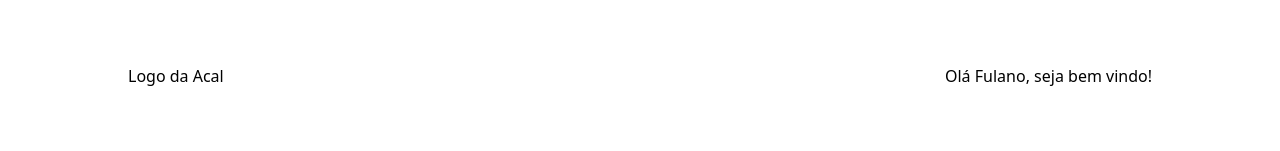
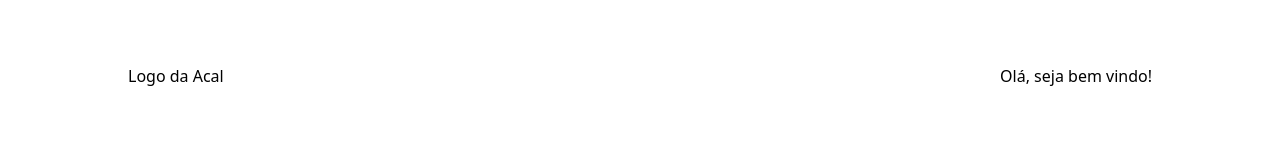
Before and after one commit to acal-rafael/nps-front, a React (Vite) app: page /feedback in a window 1280 px wide. Shown: the top 151 px of the page. Built offline with nearby package versions, Linux system fonts and the light colour scheme; no server answers.

Commit message:
add condictional name client

```diff
--- a/src/components/Body/index.tsx
+++ b/src/components/Body/index.tsx
@@ -1,4 +1,5 @@
 import React from 'react';
+import { useSearchParams } from 'react-router-dom';
 
 import { Footer } from '../Footer';
 import { Header } from '../Header';
@@ -10,7 +11,38 @@ interface IBodyProps {
 
 export const Body = ({ children }: IBodyProps) => {
 
-  return <div
+  const url = window.location.pathname;
+
+  return <>
+    {url === "/sliders"
+      ? <div
+        style={{
+
+          //background: `linear-gradient(160deg, #0096D5, #ffffff, #ffffff, #ffffff, #0096D5)`,
+
+        }}
+
+        className='
+            h-screen
+            w-screen
+            text-center
+            ali
+            flex
+            justify-center
+          '
+      >
+        <div
+          className="
+              flex flex-row flex-wrap
+              justify-center content-center
+            "
+        >
+          {children}
+        </div>
+      </div>
+
+
+      : <div
         style={{
 
           //background: `linear-gradient(160deg, #0096D5, #ffffff, #ffffff, #ffffff, #0096D5)`,
@@ -55,5 +87,8 @@ export const Body = ({ children }: IBodyProps) => {
         </div>
         <Footer />
       </div>
+    }
+  </>
+
 
 }
--- a/src/components/Header/index.tsx
+++ b/src/components/Header/index.tsx
@@ -1,8 +1,22 @@
-import React from 'react'
+import React, { useContext, useEffect, useState } from 'react'
+import { UserContext } from '../../contextApp/userContext'
 
 export const Header = () => {
 
-  let cliente = "Fulano"
+  const [nomeCliente, setNomeCliente] = useState<string>("");
+  const { cliente } = useContext(UserContext);
+
+  useEffect(() => {
+    setNomeCliente(prev => {
+      if (cliente.length > 0) {
+        prev = `${cliente}, `
+        return prev;
+      } else {
+        prev = "";
+        return prev;
+      }
+    })
+  }, [cliente])
 
   return (
 
@@ -28,7 +42,8 @@ export const Header = () => {
       '
     >
       <p>Logo da Acal</p>
-      <p>Olá {cliente}, seja bem vindo!</p>
+      {/* <p>Olá{nomeCliente == "" && nomeCliente}, seja bem vindo!</p> */}
+      <p>Olá, {nomeCliente} seja bem vindo!</p>
     </div>
   )
 }
--- a/src/pages/Congratulation/index.tsx
+++ b/src/pages/Congratulation/index.tsx
@@ -5,7 +5,7 @@ import congratulation from "../../../public/images/congratulation.gif"
 export const Congratulation = () => {
   return <>
     {setTimeout(() => {
-      window.location.href = "https://google.com"
+      window.location.href = "/sliders"
     }, 5000)}
     <img src={congratulation} width={400} height={400} />
   </>
--- a/src/pages/Feedback/index.tsx
+++ b/src/pages/Feedback/index.tsx
@@ -122,7 +122,7 @@ export const Feedback = () => {
       </div>
       <br></br>
       <hr />
-      <a href="http://127.0.0.1:5173/sliders"
+      {/* <a href=" http://localhost:5173/sliders"
         className='
           w-20
           h-12
@@ -135,8 +135,8 @@ export const Feedback = () => {
           font-bold
           text-white
         '
-       >Enviar</a>
-      {/* <Link
+      >Enviar</a> */}
+      <Link
         className='
           w-20
           h-12
@@ -150,8 +150,8 @@ export const Feedback = () => {
           text-white
 
         '
-        to='/'
-       >Enviar</Link> */}
+        to='/congratulation'
+      >Enviar</Link>
     </div>
   )
 }
--- a/src/pages/Sliders/index.tsx
+++ b/src/pages/Sliders/index.tsx
@@ -5,8 +5,8 @@ import { UserContext } from '../../contextApp/userContext';
 
 
 // const socket = io();
-// const socket = io("http://192.168.1.100:4004")
-const socket = io("http://10.1.5.217:4008")
+const socket = io("http://192.168.1.104:4008")
+// const socket = io("http://10.1.5.217:4008")
 
 
 export const Sliders = () => {
@@ -59,7 +59,11 @@ export const Sliders = () => {
         && <Navigate to="/nps" replace={true} />
       }
 
-      <h1>Sliders</h1>
+      <h1
+        className='
+          text-9xl
+        '
+      >{`<`} Sliders {`>`}</h1>
       {/* {goPage && <Navigate to="/nps" replace={true} />} */}
       {/* <button
         onClick={() => setInterval(() => setGoPage(prev => !prev), 200)}
```
Also changed, not shown: src/router/index.tsx (indentation only). Lines whose indentation alone changed are shown as unchanged.
